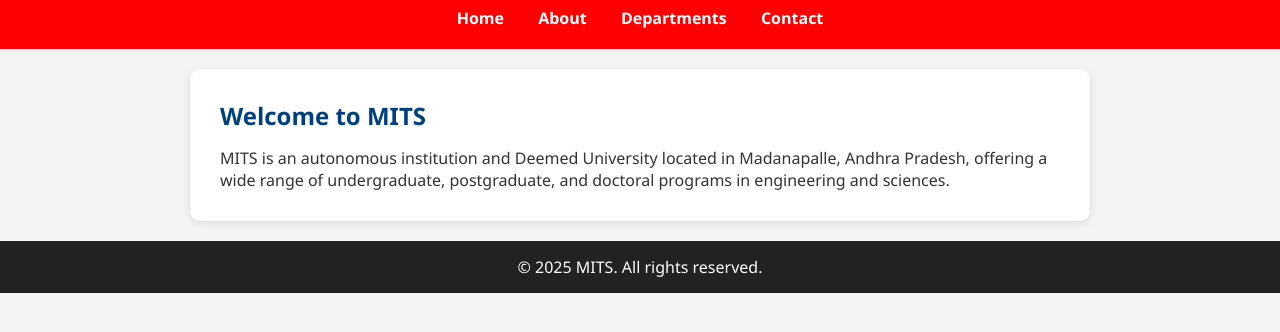
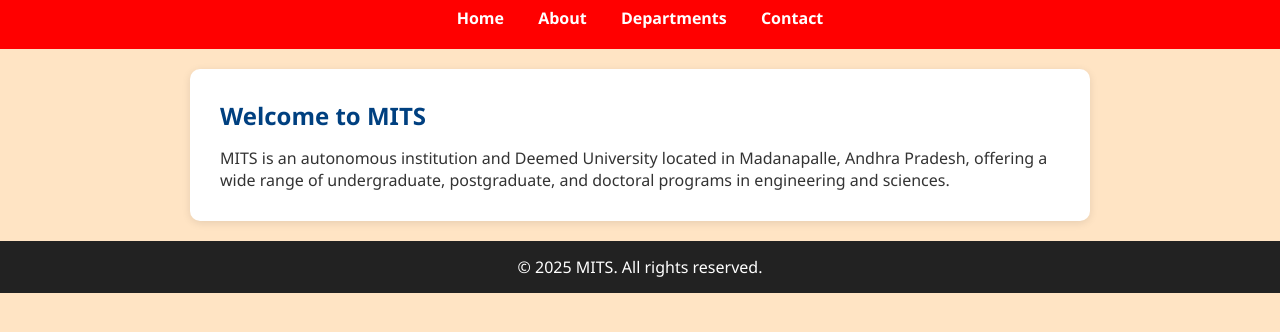
Before and after one commit to DurgA-5/MITS-WEBSITE, a plain HTML site: page index.html in a window 1280 px wide. Shown: the part 66-398 px from the top of the page. Drawn offline with Linux system fonts and the light colour scheme.

Commit message:
updated css code

```diff
--- a/css/style.css
+++ b/css/style.css
@@ -13,7 +13,7 @@ body {
 
 font-family: 'Segoe UI', sans-serif;
 
-background-color: #f4f4f4;
+background-color:bisque;
 
 color: #333;
 
```
